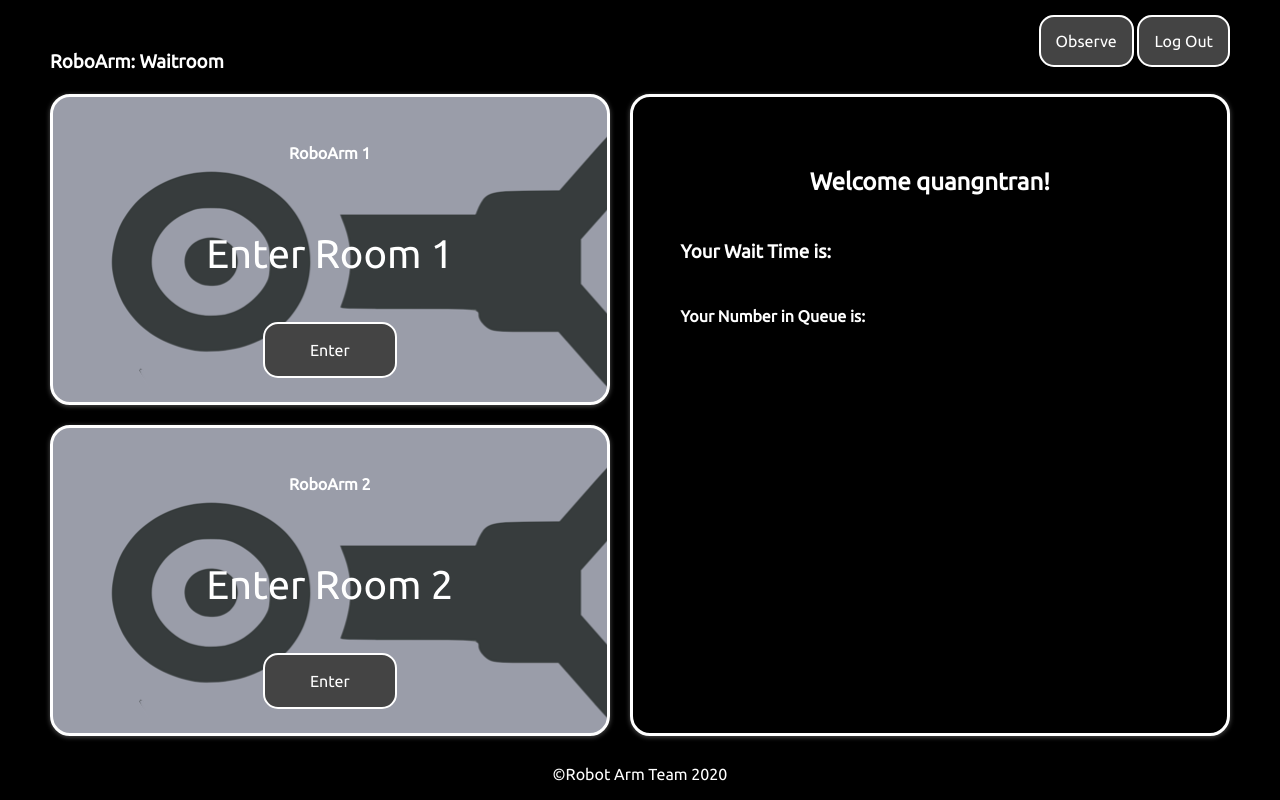
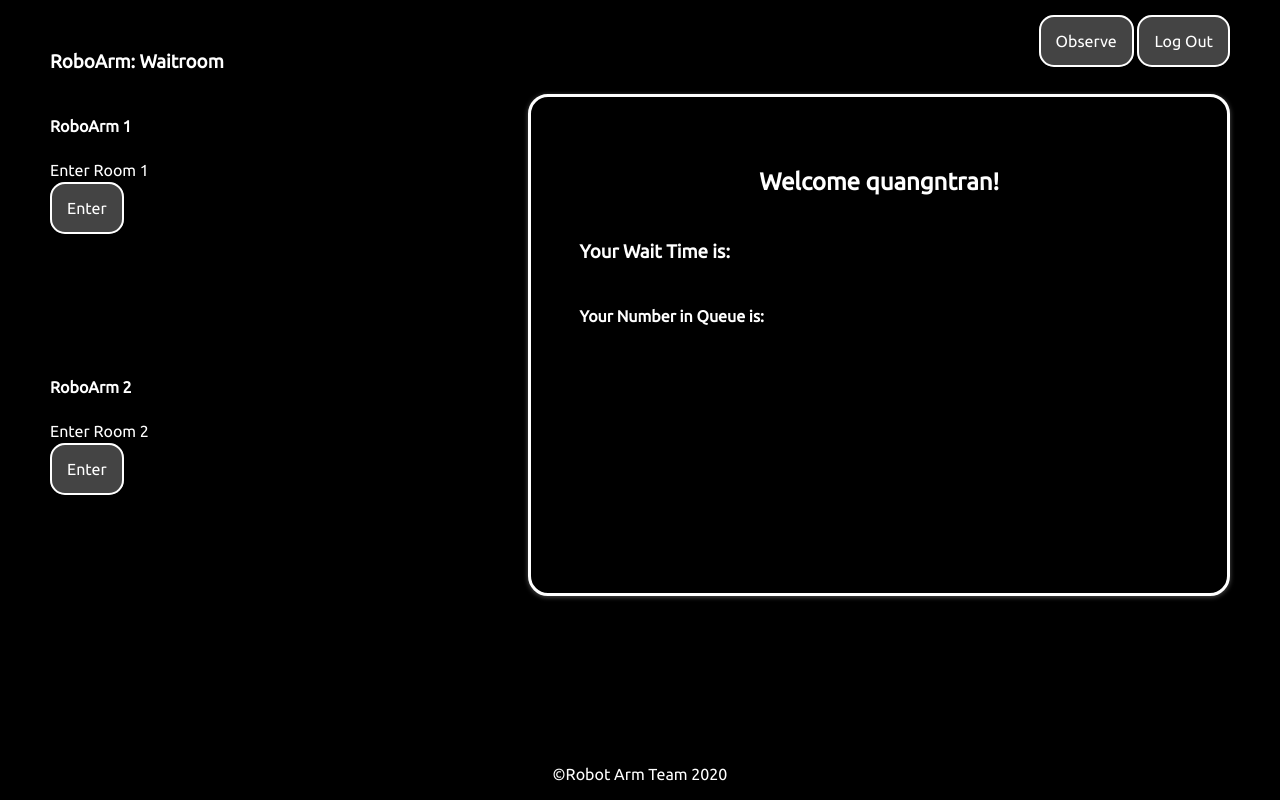
Before and after one commit to minerva-schools/cs162-robot-arm, a Flask app: page /waitroom in a window 1280 px wide. Run offline with Flask 2, Linux system fonts and the light colour scheme; a user stored in the database is signed in.

Commit message:
removed clutter from style_waitroom.css file

```diff
--- a/web/static/css/style_waitroom.css
+++ b/web/static/css/style_waitroom.css
@@ -126,86 +126,8 @@ img {
   }
 
 
-  /* Top Box */
-  .top-box {
-    background-image: url("/static/images/robarm.png");
-    /*opacity: 30%;*/
-    border: 3px solid white;
-    border-radius: 20px;
-    display: grid;
-    align-items: center;
-    justify-items: center;
-    box-shadow: var(--shadow);
-    padding: 1.5rem;
-    max-width: 100%;
-    max-height: 100%;
-  }
 
-  .top-box .room {
-    font-size: 2.5rem;
-  }
 
-  .top-box-a {
-    grid-area: top-box-a;
-  }
-
-  .top-box-b {
-    grid-area: top-box-b;
-  }
-
-  /* Boxes */
-  .boxes {
-    display: grid;
-    grid-gap: 20px;
-    grid-template-columns: repeat(auto-fit, minmax(200px, 1fr));
-  }
-
-  .box {
-    background: var(--primary);
-    text-align: center;
-    padding: 1.5rem 2rem;
-    box-shadow: var(--shadow);
-  }
-
-  .dropbtn {
-    background-image: url("static/images/cog.png");
-    color: white;
-    padding: 16px;
-    font-size: 16px;
-    border: none;
-    cursor: pointer;
-  }
-
-  .dropdown {
-    position: relative;
-    display: inline-block;
-  }
-
-  .dropdown-content {
-    display: none;
-    position: absolute;
-    background-color: #f9f9f9;
-    min-width: 160px;
-    box-shadow: 0px 8px 16px 0px rgba(0,0,0,0.2);
-    z-index: 1;
-  }
-
-  .dropdown-content a {
-    color: black;
-    padding: 12px 16px;
-    text-decoration: none;
-    display: block;
-  }
-
-  .dropdown-content a:hover {background-color: #f1f1f1}
-
-  .dropdown:hover .dropdown-content {
-    display: block;
-  }
-
-  .dropdown:hover .dropbtn {
-    background-color: #3e8e41;
-  }
 
   /* Media Queries */
   @media (max-width: 700px) {
@@ -223,16 +145,6 @@ img {
       grid-template-columns: 1fr;
     }
 
-    .info {
-      grid-template-columns: 1fr;
-    }
-
-    .info .btn {
-      display: block;
-      text-align: center;
-      margin: auto;
-    }
-  }
 
   @media (max-width: 500px) {
     .top-container {
```
